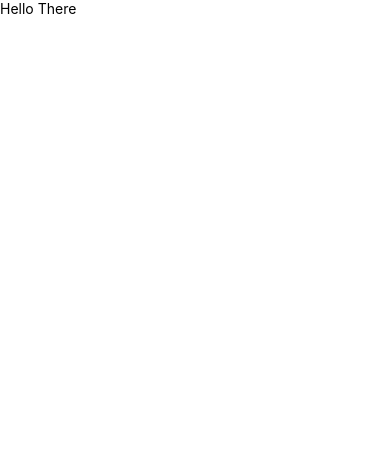
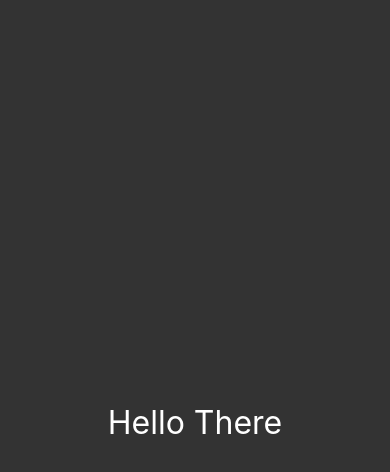
Before and after one commit to lucasmfg7/rn-teams, a React Native app: screen / in a window 390 px wide. Shown: the top 472 px of the page. Built offline with nearby package versions, Linux system fonts and the light colour scheme.

Commit message:
Utilizando Styled Components

```diff
--- a/package.json
+++ b/package.json
@@ -12,11 +12,14 @@
     "expo": "~49.0.11",
     "expo-status-bar": "~1.6.0",
     "react": "18.2.0",
-    "react-native": "0.72.4"
+    "react-native": "0.72.4",
+    "styled-components": "^6.0.8"
   },
   "devDependencies": {
     "@babel/core": "^7.20.0",
     "@types/react": "~18.2.14",
+    "@types/styled-components": "^5.1.27",
+    "@types/styled-components-react-native": "^5.2.1",
     "babel-plugin-module-resolver": "^5.0.0",
     "typescript": "^5.1.3"
   },
--- a/src/screens/Groups/index.tsx
+++ b/src/screens/Groups/index.tsx
@@ -1,11 +1,10 @@
-import React from 'react'
-import { Text, View } from 'react-native'
+import { Container, Title } from './styles'
 
 const Groups: React.FC = () => {
   return (
-    <View>
-      <Text>Hello There</Text>
-    </View>
+    <Container>
+      <Title>Hello There</Title>
+    </Container>
   )
 }
 
--- /dev/null
+++ b/src/screens/Groups/styles.ts
@@ -0,0 +1,13 @@
+import styled from 'styled-components/native'
+
+export const Container = styled.View`
+  flex: 1;
+  background-color: #333;
+  align-items: center;
+  justify-content: center;
+`
+
+export const Title = styled.Text`
+  color: #fff;
+  font-size: 32px;
+`
```
Also changed, not shown: 1 other file (tests, documents, lock files or other folders).
